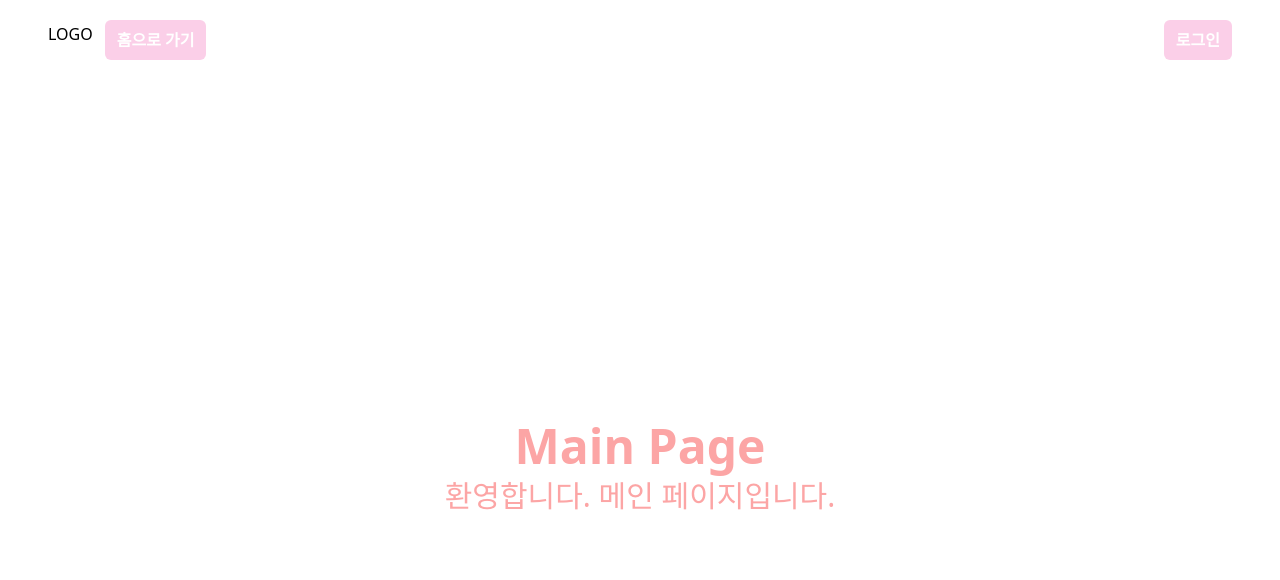
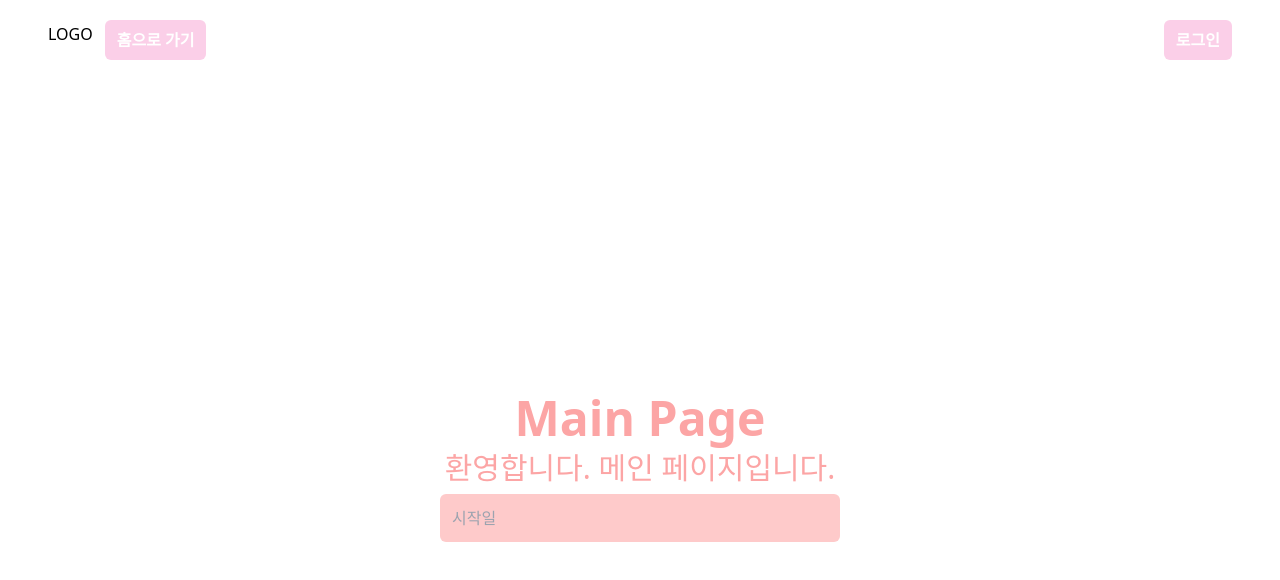
Before and after one commit to jeongSunny1/TodoList, a Next.js app: page / in a window 1280 px wide. Shown: the top 580 px of the page. Built offline with nearby package versions, Linux system fonts and the light colour scheme; no server answers.

Commit message:
feat: 시간,날짜 picker

```diff
--- a/package.json
+++ b/package.json
@@ -39,6 +39,7 @@
     "postcss": "8.4.29",
     "react": "18.2.0",
     "react-complex-tree": "^2.2.2",
+    "react-datepicker": "^4.20.0",
     "react-dom": "18.2.0",
     "react-hook-form": "^7.45.4",
     "react-intersection-observer": "^9.5.2",
--- /dev/null
+++ b/src/app/@datepicker/page.tsx
@@ -0,0 +1,63 @@
+"use client";
+
+import React from "react";
+import DatePicker, { registerLocale } from "react-datepicker";
+import dayjs from "dayjs";
+import {
+  Controller,
+  useFieldArray,
+  useForm,
+  useFormContext,
+} from "react-hook-form";
+import ko from "date-fns/locale/ko";
+import "react-datepicker/dist/react-datepicker.css";
+
+registerLocale("ko", ko);
+
+function CustomDatePicker() {
+  const {
+    control,
+    reset,
+    formState: { errors },
+  } = useForm();
+
+  const isPossibleDay = (date: any) => {
+    const currentDate = new Date();
+    const selectedDate = new Date(date);
+    return currentDate.getDate() <= selectedDate.getDate();
+  };
+
+  return (
+    <div>
+      <Controller
+        name="participation_started_at"
+        control={control}
+        render={({ field: { onChange, value } }) => (
+          <DatePicker
+            className="w-[400px] bg-red-200 p-3 rounded-md"
+            dateFormat="yyyy년 MM월 dd일 a hh시 mm분"
+            dateFormatCalendar="yyyy년 MM월"
+            locale="ko"
+            showTimeSelect
+            filterDate={isPossibleDay}
+            timeFormat="HH:mm"
+            timeIntervals={5}
+            timeCaption="시작시간"
+            placeholderText="시작일"
+            selected={value}
+            onChange={(data: any) => onChange(data)}
+            dayClassName={(date: any) =>
+              dayjs(date).day() === 6
+                ? "saturday"
+                : dayjs(date).day === 0
+                ? "sunday"
+                : null
+            }
+          />
+        )}
+      />
+    </div>
+  );
+}
+
+export default CustomDatePicker;
--- a/src/app/page.tsx
+++ b/src/app/page.tsx
@@ -1,10 +1,12 @@
 import React from "react";
+import CustomDatePicker from "./@datepicker/page";
 
 export default function Home() {
   return (
     <div className="w-[100%] max-w-[1200px]	 h-[100vh] flex flex-col	items-center justify-center mx-auto	gap-2">
       <h2 className="text-red-300 text-5xl	font-semibold">Main Page</h2>
       <h2 className="text-red-300 text-3xl">환영합니다. 메인 페이지입니다.</h2>
+      <CustomDatePicker />
     </div>
   );
 }
--- a/src/app/video/page.tsx
+++ b/src/app/video/page.tsx
@@ -1,6 +1,7 @@
 "use client";
 
 import React from "react";
+//임포트를 바꿔줬더니 type에러가 발생하지 않았다.
 import * as tus from "tus-js-client";
 
 function Video(): JSX.Element {
```
Also changed, not shown: 1 other file (tests, documents, lock files or other folders).
